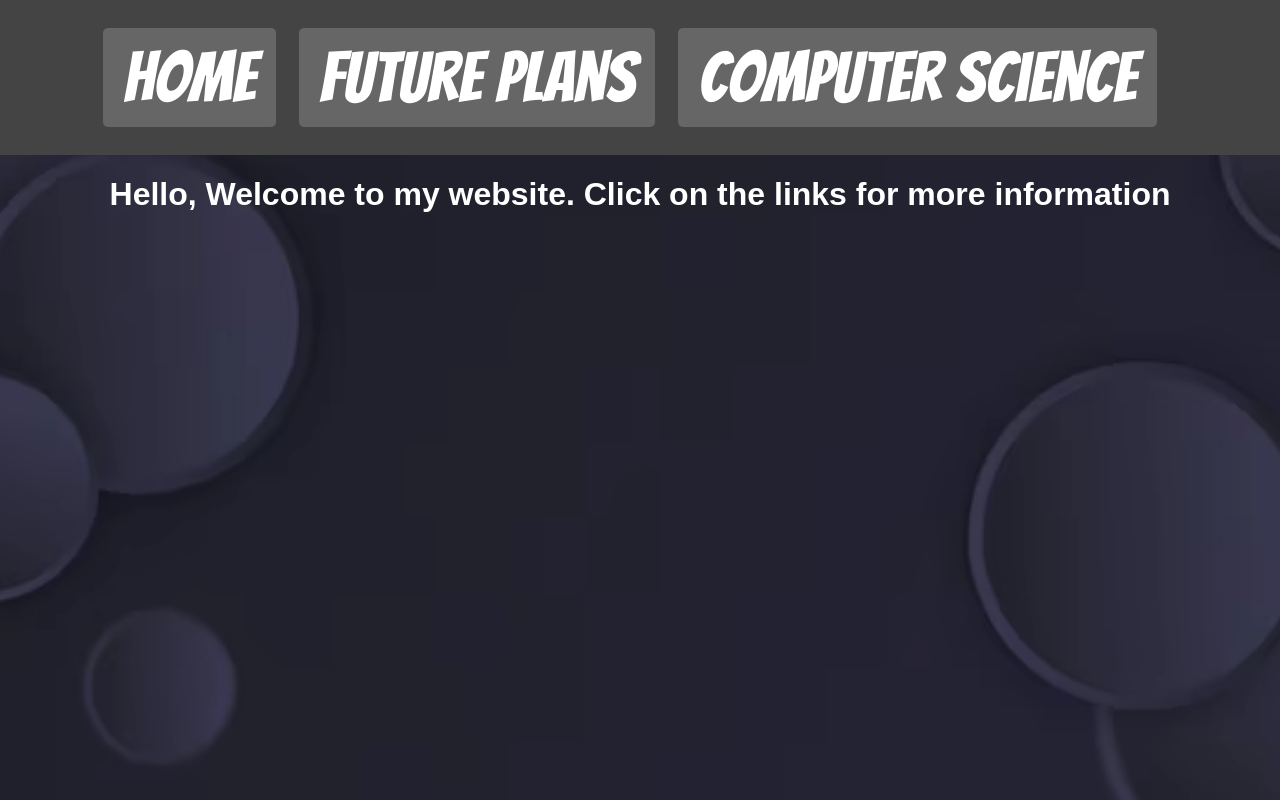
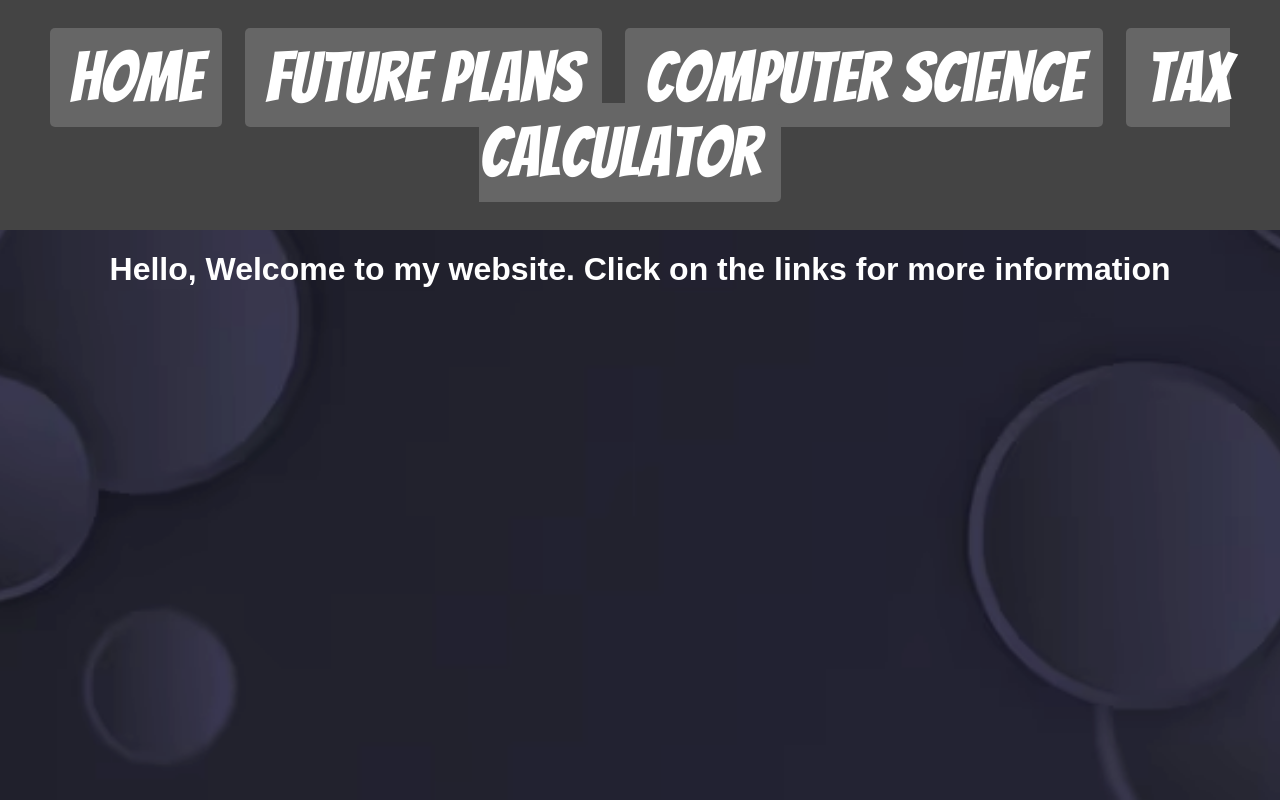
Before and after one commit to emmanuel859/project, a plain HTML site: page index.html in a window 1280 px wide. Drawn offline with Linux system fonts and the light colour scheme.

Commit message:
Update index.html

```diff
--- a/index.html
+++ b/index.html
@@ -10,6 +10,7 @@
             <li><a href="index.html">Home</a></li>
             <li><a href="one.html">Future Plans</a></li>
             <li><a href="two.html">Computer Science</a></li>
+            <li><a href="tax.html">Tax calculator</a></li>
         </ul>
     </nav>
     <h1>Hello, Welcome to my website. Click on the links for more information</h1>
```
